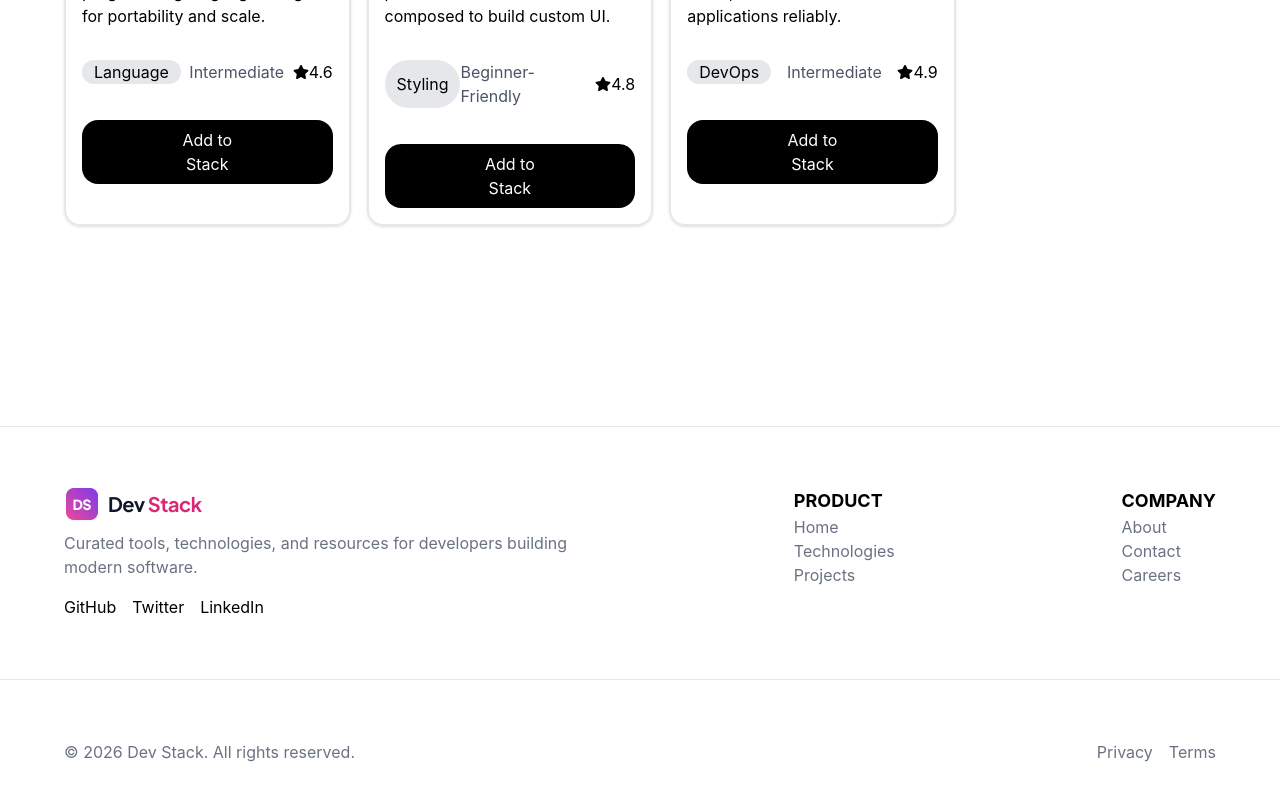
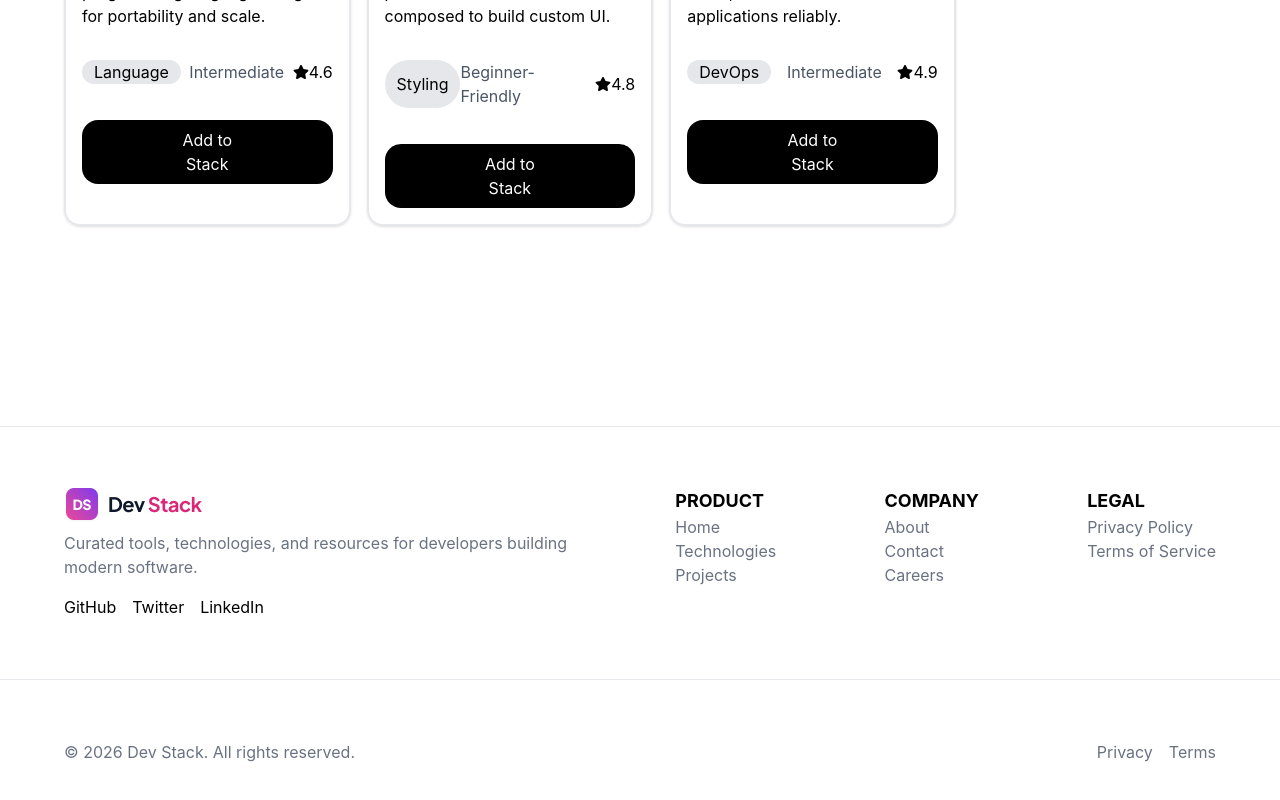
Before and after one commit to abiradnan365-art/Dev-Stack-Builder, a React (Vite) app: page / in a window 1280 px wide. Shown: the part 2141-2941 px from the top of the page. Built offline with nearby package versions, Linux system fonts and the light colour scheme.

Commit message:
Update Footer

```diff
--- a/src/components/Footer.tsx
+++ b/src/components/Footer.tsx
@@ -32,6 +32,13 @@ function Footer() {
                 </div>
 
             </div>
+            <div>
+                <h4 className="font-bold text-lg">LEGAL</h4>
+                <div className="flex flex-col text-gray-500">
+                    <a href="">Privacy Policy</a>
+                    <a href="">Terms of Service</a>
+                </div>
+            </div>
         </div>
          <hr className="text-gray-200 mb-15"/>
 
--- a/src/components/Hero.tsx
+++ b/src/components/Hero.tsx
@@ -1,7 +1,7 @@
 import hero from "../assets/banner-stack.png"
 function Hero() {
     return (
-        <div className="flex justify-between items-center container max-w-6xl mx-auto">
+        <div className="flex  justify-between items-center container max-w-6xl mx-auto">
             <div className="">
                 <h1 className="text-4xl font-bold my-4 ">Build Your Ideal <br /> <span  className="bg-gradient-to-r from-[#FF5722] via-[#D81B7E] to-[#7C3AED] bg-clip-text text-transparent">Development Stack</span> </h1>
                 <p className=" my-3">Explore frontend, backend, database, and tooling options,<br />
--- a/src/components/TechnologySection/TechnologyCard.tsx
+++ b/src/components/TechnologySection/TechnologyCard.tsx
@@ -4,7 +4,7 @@ import type ITechnology from "../../type/Technology";
 import {  type Dispatch, type SetStateAction } from "react";
 import { MdOutlineCheck } from "react-icons/md";
 import { toast } from "react-toastify";
-import YourStack from "./YourStack";
+
 
 interface TechnologyCardProps {
     technologies : ITechnology[],
@@ -33,7 +33,7 @@ function TechnologyCard({technologies, addedTechnologies, setAddedTechnologies}:
                 }
 
     return (
-        <div className="grid grid-cols-3 gap-4 mb-50 ">
+        <div className="grid grid-cols-3 gap-4 mb-50">
             {
                 technologies.map((technologies) => {
                      const isAdded = addedTechnologies.some(
```
